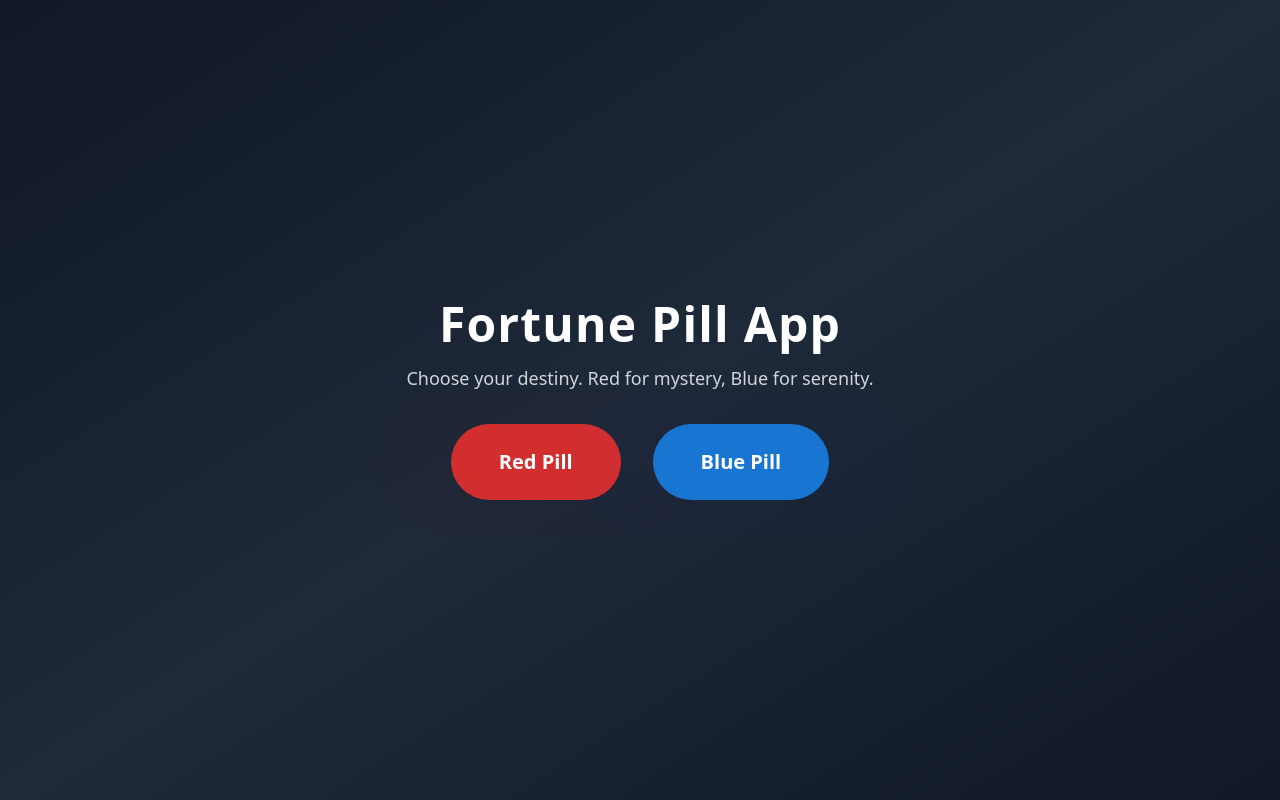
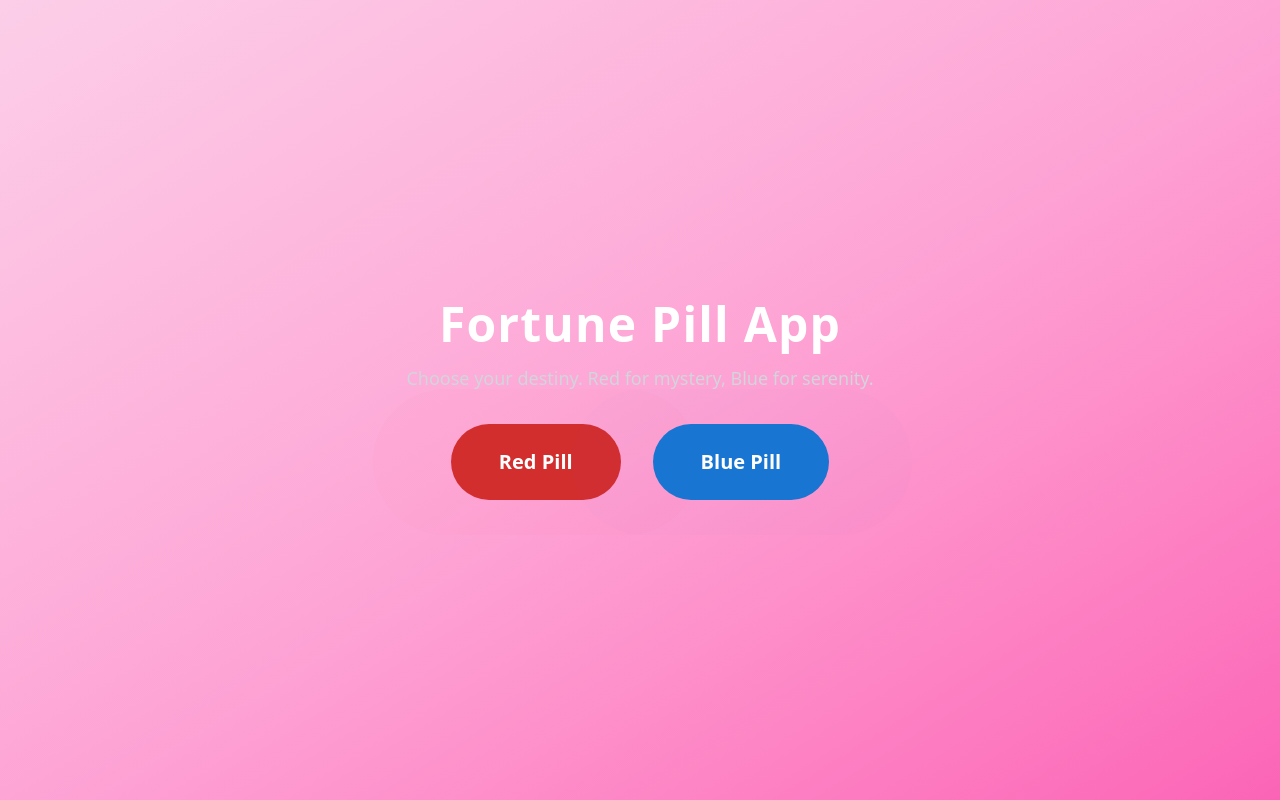
Before and after one commit to Lyzr-Apps/wonderful-sharp-bolt, a React (Vite) app: page / in a window 1280 px wide. Built offline with nearby package versions, Linux system fonts and the light colour scheme.

Commit message:
feat: changed background to pink gradient with updated tones

```diff
--- a/src/App.tsx
+++ b/src/App.tsx
@@ -105,7 +105,7 @@ function App() {
   const isRedTheme = formattedFortune?.styling.theme_color === '#D32F2F';
 
   return (
-    <div className="min-h-screen bg-gradient-to-br from-gray-900 via-gray-800 to-gray-900 flex items-center justify-center p-4">
+    <div className="min-h-screen bg-gradient-to-br from-pink-200 via-pink-300 to-pink-400 flex items-center justify-center p-4">
       <div className="w-full max-w-2xl">
         {!formattedFortune ? (
           <div className="text-center space-y-8">
```
